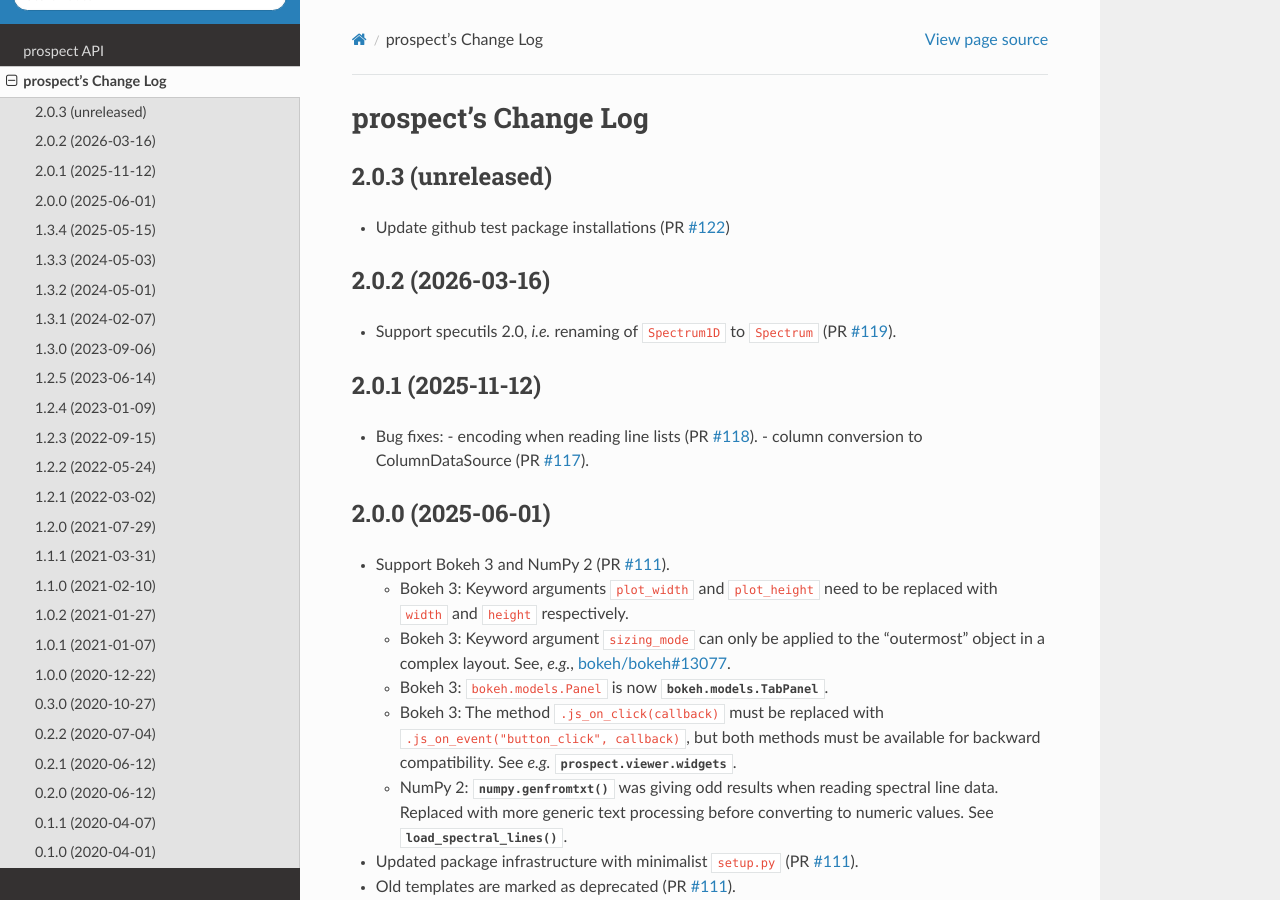
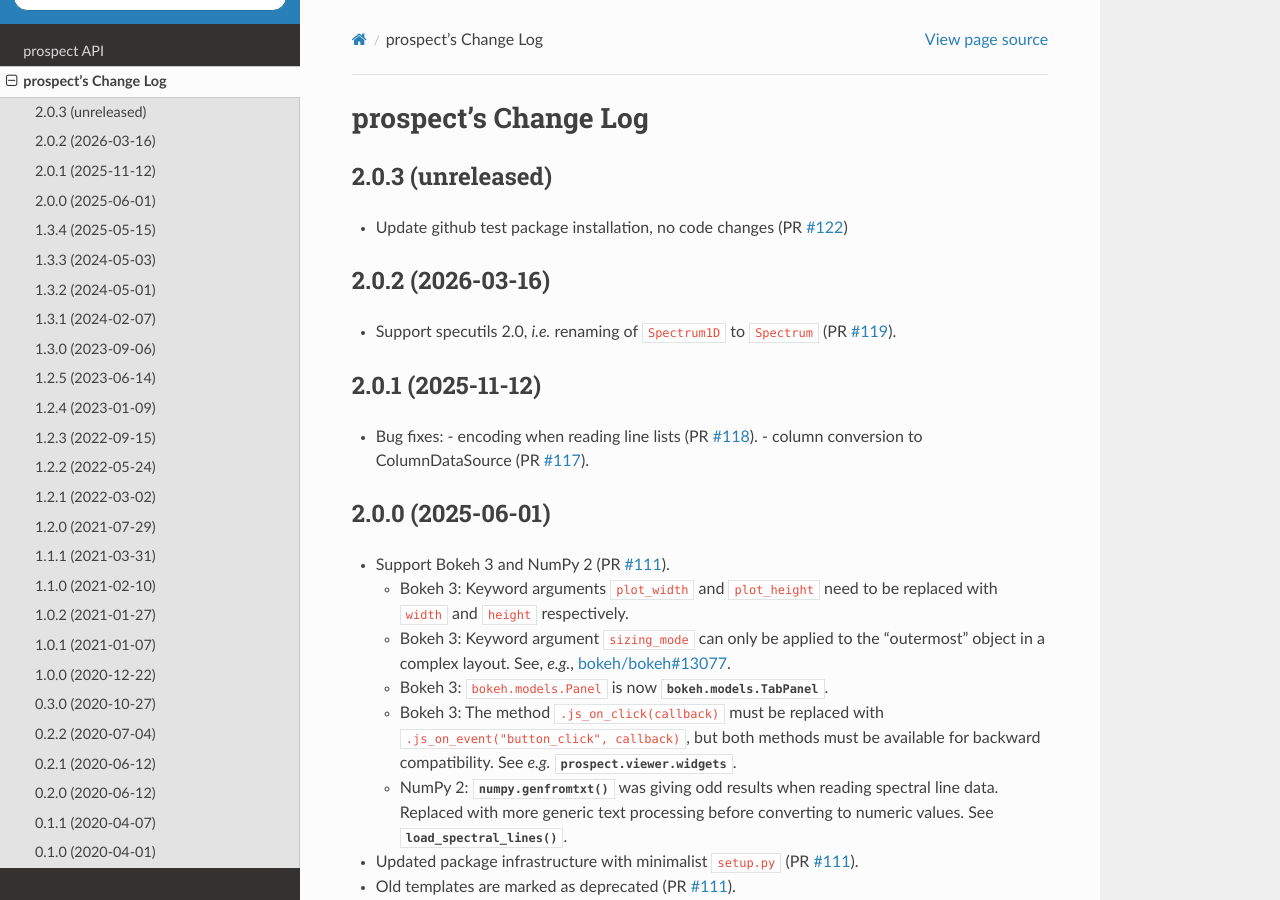
Before and after one commit to desihub/prospect, a Sphinx documentation site: the page built from doc/changes.rst, in a window 1280 px wide and 900 px high. Built offline with Sphinx 7.4.7 and the Read the Docs theme 3.1.0, drawn with Linux system fonts in a browser that asks for light colours.

Commit message:
update changes.rst

```diff
--- a/doc/changes.rst
+++ b/doc/changes.rst
@@ -5,7 +5,7 @@ prospect's Change Log
 2.0.3 (unreleased)
 ------------------
 
-* Update github test package installations (PR `#122`_)
+* Update github test package installation, no code changes (PR `#122`_)
 
 .. _`#122`: https://github.com/desihub/prospect/pull/122
 
```
